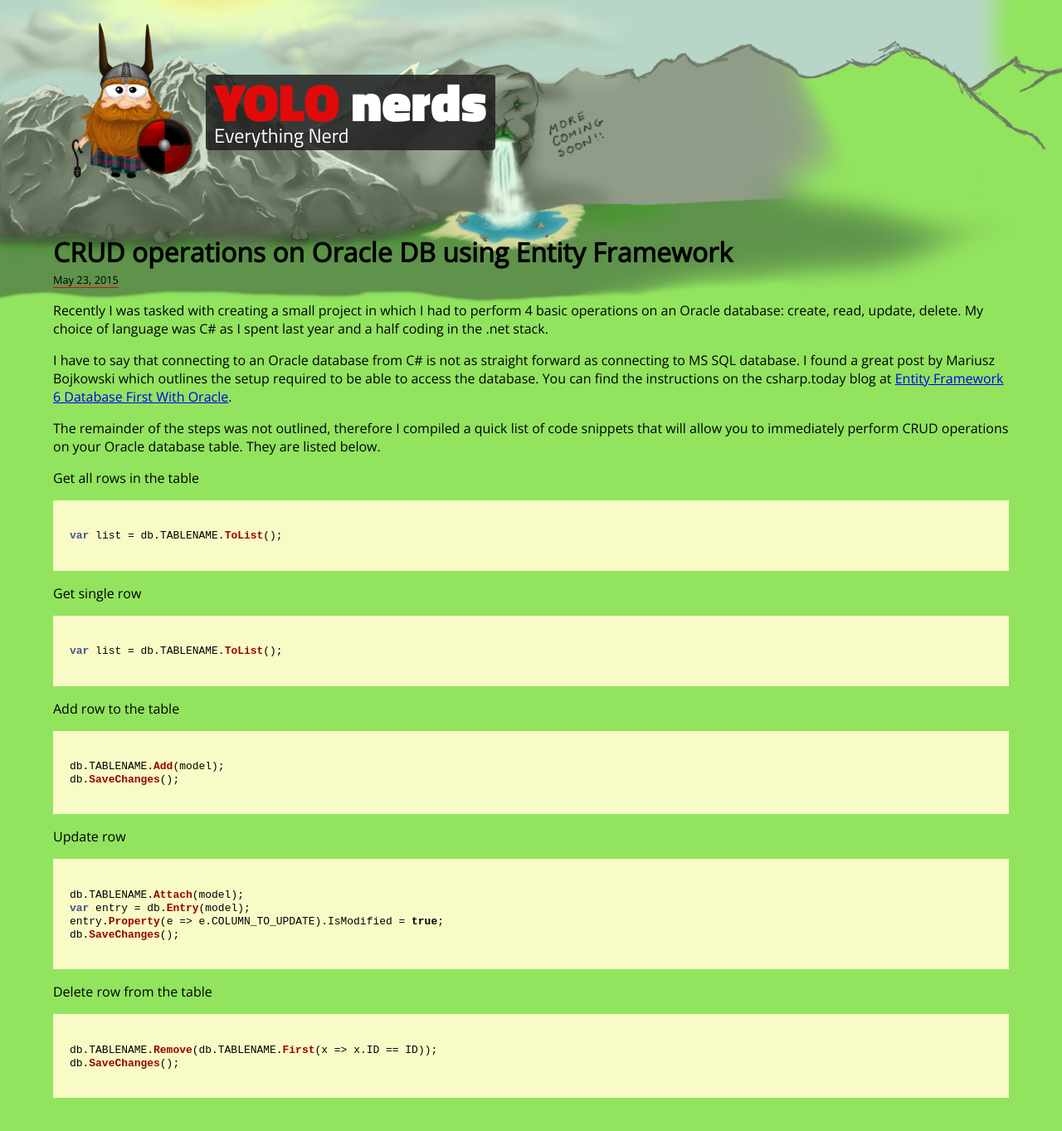
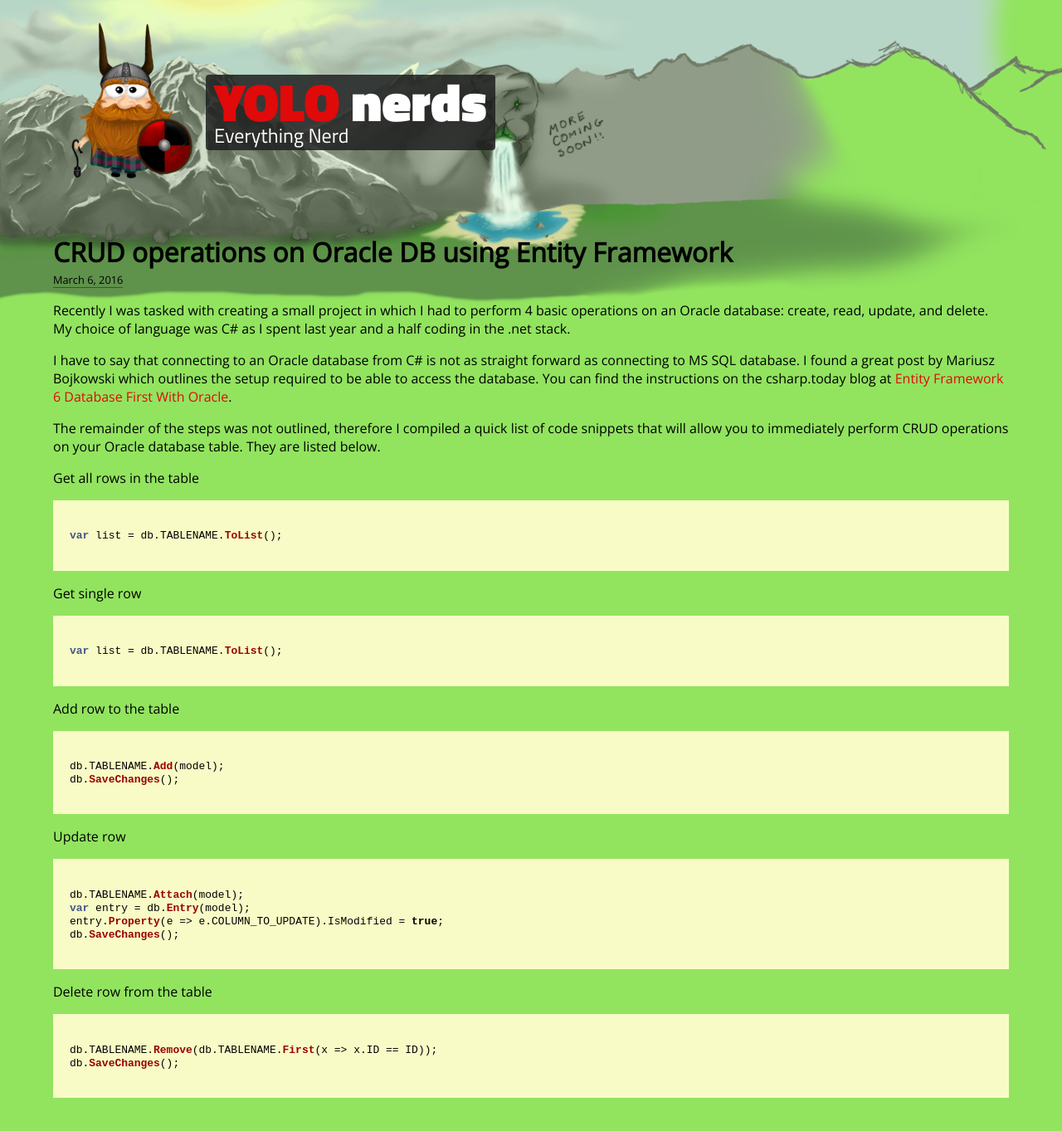
Before and after one commit to lzychowski/lzychowski.github.io, a Jekyll site: the page built from _posts/2016-03-06-CRUD-operations-Oracle-Entity-Framework.md, in a window 1280 px wide. Shown: the whole page at 83% size. Built offline with Jekyll 4.4.1, drawn with Linux system fonts in a browser that asks for light colours; nearby versions of some CDN libraries; comment, search, counter and statistics services are not loaded.

Commit message:
styles and post name

```diff
--- a/_posts/2015-05-23-my-first-post.md
+++ b/_posts/2016-03-06-CRUD-operations-Oracle-Entity-Framework.md
@@ -6,7 +6,7 @@
 path: 2016-03-06-CRUD-operations-Oracle-Entity-Framework.md
 ---
 
-Recently I was tasked with creating a small project in which I had to perform 4 basic operations on an Oracle database: create, read, update, delete.  My choice of language was C# as I spent last year and a half coding in the .net stack.
+Recently I was tasked with creating a small project in which I had to perform 4 basic operations on an Oracle database: create, read, update, and delete.  My choice of language was C# as I spent last year and a half coding in the .net stack.
 
 I have to say that connecting to an Oracle database from C# is not as straight forward as connecting to MS SQL database.  I found a great post by Mariusz Bojkowski which outlines the setup required to be able to access the database.  You can find the instructions on the csharp.today blog at [Entity Framework 6 Database First With Oracle](//csharp.today/entity-framework-6-database-first-with-oracle/).
 
--- a/assets/css/styles.css
+++ b/assets/css/styles.css
@@ -111,6 +111,12 @@
   margin: 20px 0 0 0; }
 main h2 {
   margin: 20px 0 0 0; }
+main a {
+  text-decoration: none;
+  color: #E00A0A; }
+main a:hover {
+  text-decoration: none;
+  color: #000; }
 
 .article-list-container {
   padding: 30px 30px; }
```
Also changed, not shown: src/scss/styles.scss (+10 -0 lines), 1 other file.
